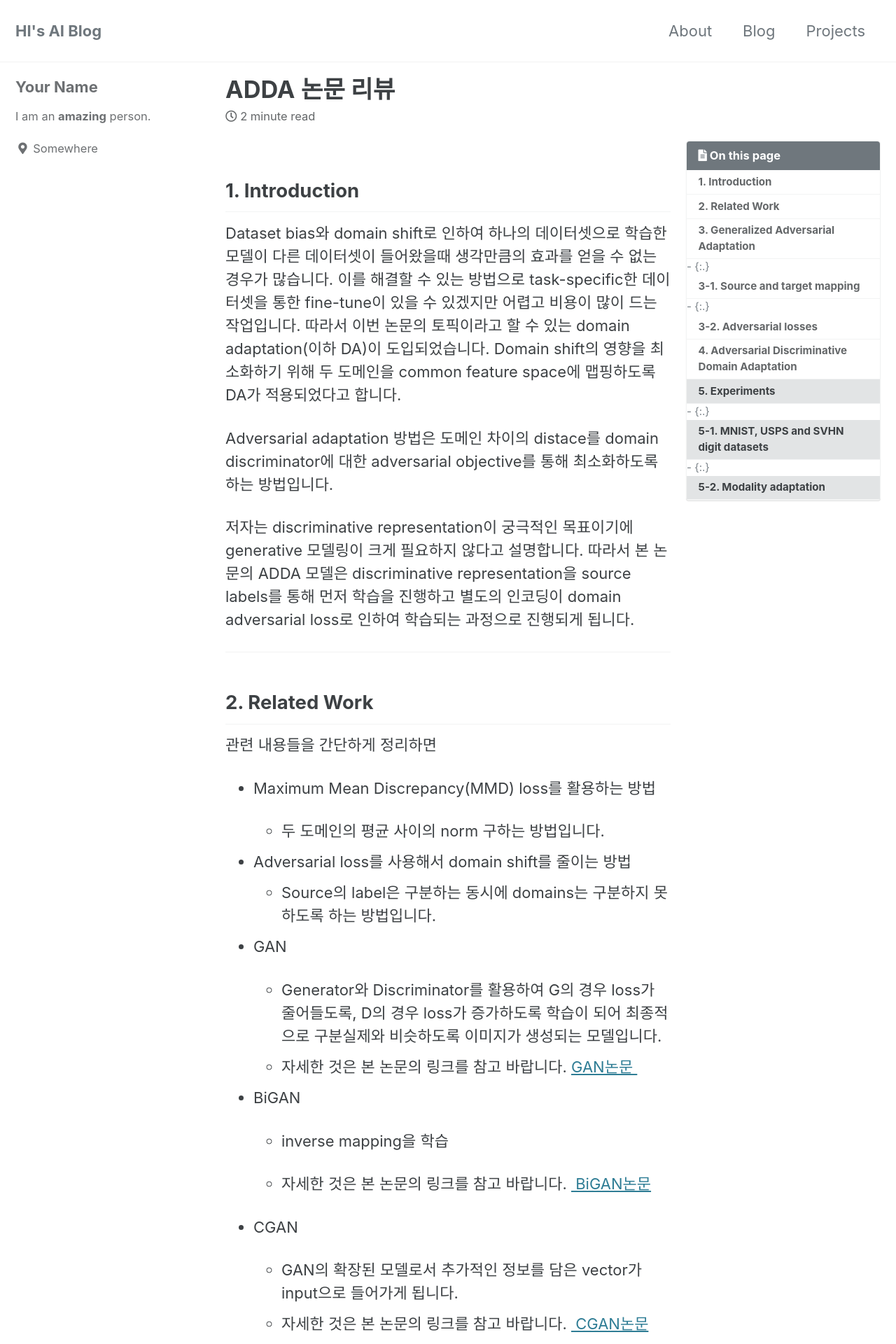
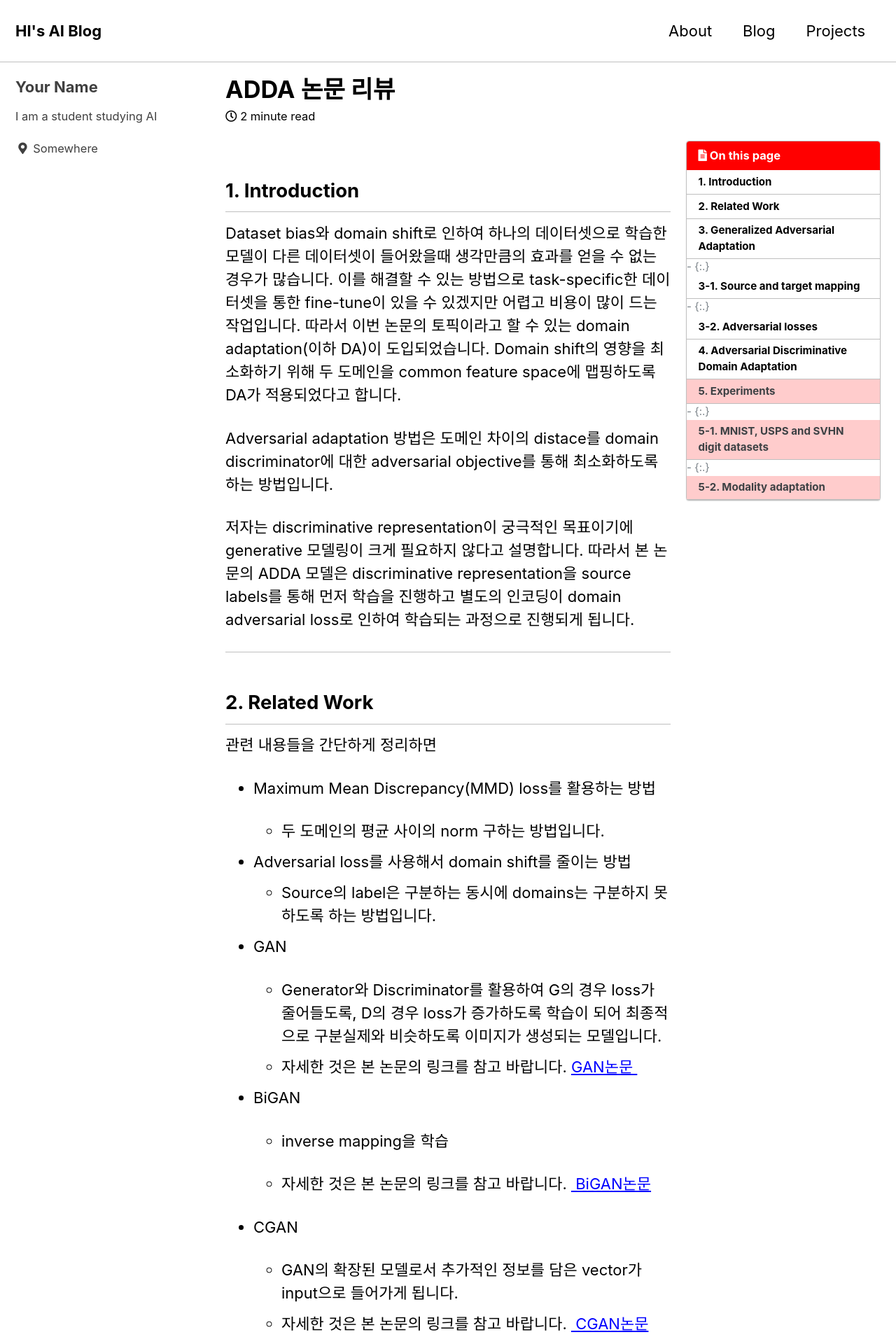
Before and after one commit to hhyunn2/hhyunn2.github.io, a Jekyll site: the page built from _posts/2020-09-06-ADDA.md, in a window 1280 px wide. Shown: the top 1920 px of the page at 70% size. Built offline with Jekyll 4.4.1, drawn with Linux system fonts in a browser that asks for light colours; cached includes are drawn as plain includes; formulas are drawn with MathJax 3.

Commit message:
blog start

```diff
--- a/_config.yml
+++ b/_config.yml
@@ -12,7 +12,7 @@
 
 # theme                  : "minimal-mistakes-jekyll"
 # remote_theme           : "mmistakes/minimal-mistakes"
-minimal_mistakes_skin    : "default" # "air", "aqua", "contrast", "dark", "dirt", "neon", "mint", "plum", "sunrise"
+minimal_mistakes_skin    : "contrast" # "air", "aqua", "contrast", "dark", "dirt", "neon", "mint", "plum", "sunrise"
 
 # Site Settings
 locale                   : "en-US"
@@ -29,7 +29,6 @@ excerpt: "This post should display a **header with an overlay image**, if the th
 header:
   overlay_image: /assets/images/artificial-intelligence.jpg
   caption: "Photo credit: [**Pixabay**]"
-
 
 
 teaser                   : # path of fallback teaser image, e.g. "/assets/images/500x300.png"
@@ -77,12 +76,10 @@ yandex_site_verification :
 naver_site_verification  :
 
 # Social Sharing
-twitter:
-  username               :
 facebook:
   username               :
   app_id                 :
-  publisher              :
+  publisher           z   :
 og_image                 : # Open Graph/Twitter default site image
 # For specifying social profiles
 # - https://developers.google.com/structured-data/customize/social-profiles
@@ -103,7 +100,7 @@ analytics:
 author:
   name             : "Your Name"
   avatar           : # path of avatar image, e.g. "/assets/images/bio-photo.jpg"
-  bio              : "I am an **amazing** person."
+  bio              : "I am a student studying AI"
   location         : "Somewhere"
   email            :
   links:
@@ -129,9 +126,6 @@ author:
 # Site Footer
 footer:
   links:
-    - label: "Twitter"
-      icon: "fab fa-fw fa-twitter-square"
-      # url:
     - label: "Facebook"
       icon: "fab fa-fw fa-facebook-square"
       # url:
@@ -140,9 +134,6 @@ footer:
       # url:
     - label: "GitLab"
       icon: "fab fa-fw fa-gitlab"
-      # url:
-    - label: "Bitbucket"
-      icon: "fab fa-fw fa-bitbucket"
       # url:
     - label: "Instagram"
       icon: "fab fa-fw fa-instagram"
--- a/_posts/2020-09-06-ADDA.md
+++ b/_posts/2020-09-06-ADDA.md
@@ -2,7 +2,6 @@
 title: "ADDA 논문 리뷰"
 category :
     - Domain Adaptation
-
 tag :
     - Domain Adaptation
 toc : true
```
